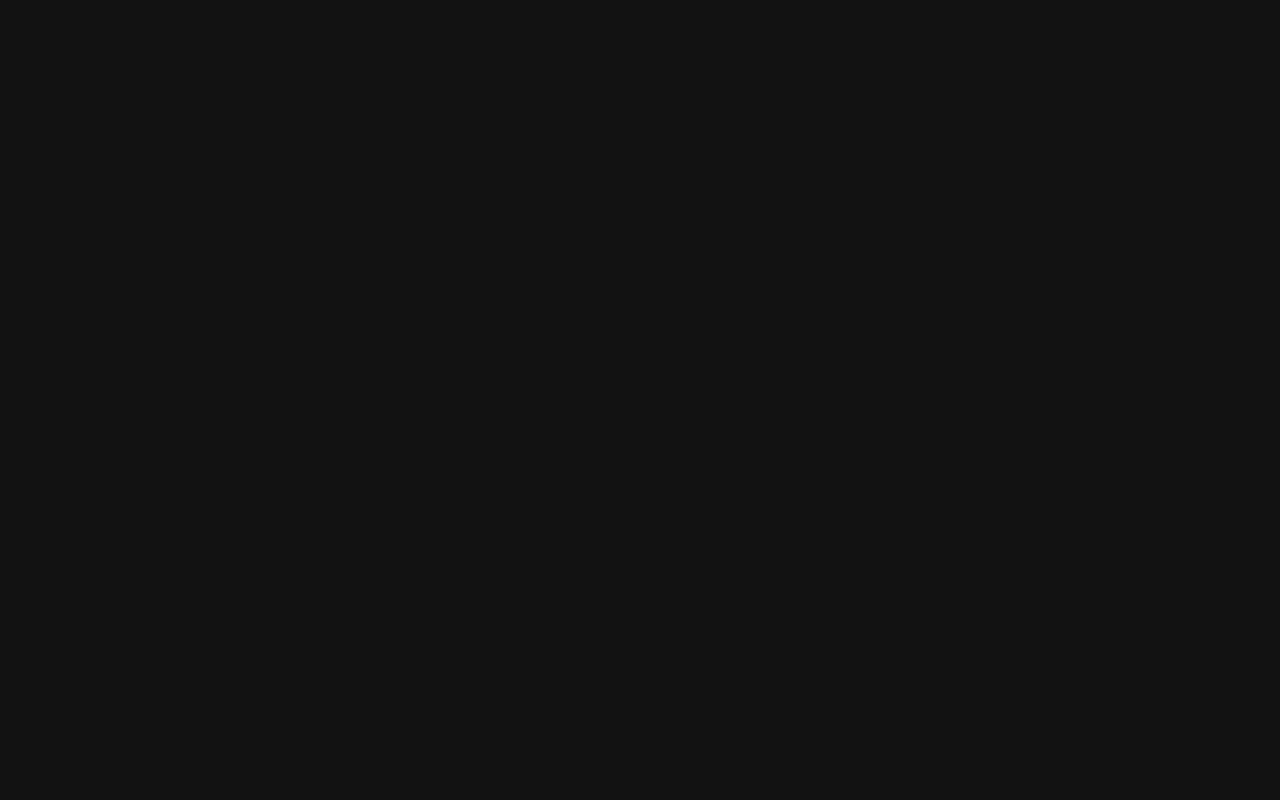
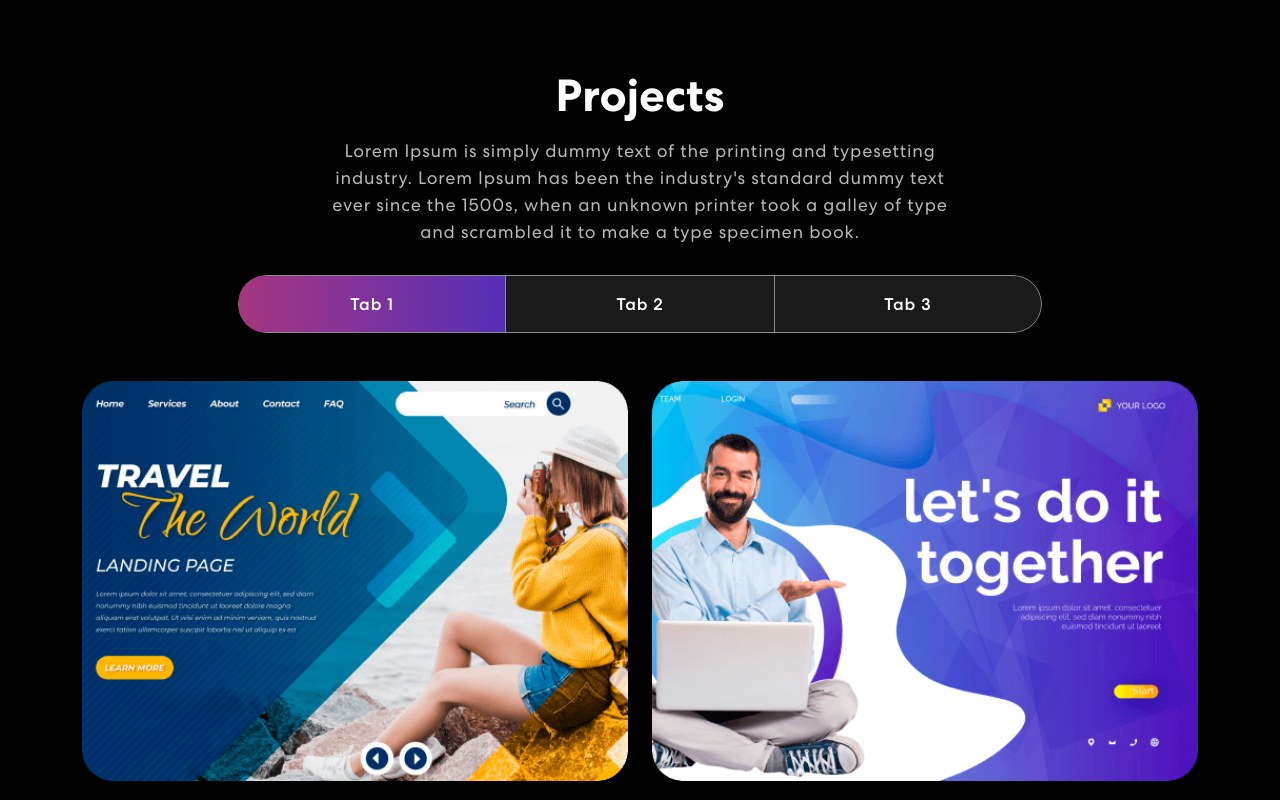
Before and after one commit to martinvichnal/martinvichnal.github.io, a React (Create React App) app: page / in a window 1280 px wide. Shown: the part 1440-2240 px from the top of the page. Before the commit the page ends 1429 px from the top, so only its background shows below. Built offline with nearby package versions, Linux system fonts and the light colour scheme.

Commit message:
Added Projects section

```diff
--- a/src/App.tsx
+++ b/src/App.tsx
@@ -7,14 +7,16 @@
 import { NavigationBar } from './components/NavigationBar';
 import { Banner } from './components/Banner';
 import { Skills } from './components/Skills';
+import { Projects } from './components/Projects';
 
 // Main App fucntion
 function App() {
   return (
     <div className="App">
-      <NavigationBar></NavigationBar>
+      <NavigationBar />
       <Banner />
-      <Skills></Skills>
+      <Skills />
+      <Projects />
     </div>
   );
 }
--- a/src/components/NavigationBar.tsx
+++ b/src/components/NavigationBar.tsx
@@ -59,9 +59,9 @@
                             Skills
                         </Nav.Link>
                         <Nav.Link
-                            href="#projects"
-                            className={activeLink === 'projects' ? 'active navbar-link' : 'navbar-link'}
-                            onClick={() => onUpdateActiveLink('projects')}>
+                            href="#project"
+                            className={activeLink === 'project' ? 'active navbar-link' : 'navbar-link'}
+                            onClick={() => onUpdateActiveLink('project')}>
                             Projects
                         </Nav.Link>
                         <Nav.Link
--- /dev/null
+++ b/src/components/ProjectCard.tsx
@@ -0,0 +1,21 @@
+import { Col } from "react-bootstrap"
+
+type ProjectCardProps = {
+    title: string,
+    description: string,
+    imgUrl: string,
+}
+
+export const ProjectCard = (props: ProjectCardProps) => {
+    return (
+        <Col sm={6} md={6}>
+            <div className="proj-imgbx">
+                <img src={props.imgUrl} />
+                <div className="proj-txtx">
+                    <h4>{props.title}</h4>
+                    <span>{props.description}</span>
+                </div>
+            </div>
+        </Col>
+    )
+}
--- /dev/null
+++ b/src/components/Projects.tsx
@@ -0,0 +1,82 @@
+import { Col, Container, Nav, Row, Tab } from "react-bootstrap"
+
+import project1Img from "../assets/img/project-img1.png"
+import project2Img from "../assets/img/project-img2.png"
+import project3Img from "../assets/img/project-img3.png"
+import colorSharp2 from "../assets/img/color-sharp2.png"
+
+import { ProjectCard } from "./ProjectCard"
+
+export const Projects = () => {
+
+    const projects = [
+        {
+            title: "Project 1",
+            description: "Project 1 description",
+            imgUrl: project1Img,
+        },
+        {
+            title: "Project 2",
+            description: "Project 2 description",
+            imgUrl: project2Img,
+        },
+        {
+            title: "Project 3",
+            description: "Project 3 description",
+            imgUrl: project3Img,
+        },
+    ]
+
+    return (
+        <section className="project" id="project">
+            <Container>
+                <Row>
+                    <Col size={12}>
+                        <h2>Projects</h2>
+                        <p>Lorem Ipsum is simply dummy text of the printing and typesetting industry. Lorem Ipsum has been the industry's standard dummy text ever since the 1500s, when an unknown printer took a galley of type and scrambled it to make a type specimen book.</p>
+
+                        <Tab.Container id="projects-tabs" defaultActiveKey="first">
+
+                            <Nav variant="pills" className="nav-pills mb-5 justify-content-center align-items-center" id="pills-tab">
+                                <Nav.Item>
+                                    <Nav.Link eventKey="first">Tab 1</Nav.Link>
+                                </Nav.Item>
+                                <Nav.Item>
+                                    <Nav.Link eventKey="second">Tab 2</Nav.Link>
+                                </Nav.Item>
+                                <Nav.Item>
+                                    <Nav.Link eventKey="third">Tab 3</Nav.Link>
+                                </Nav.Item>
+                            </Nav>
+
+                            <Tab.Content>
+                                <Tab.Pane eventKey="first">
+                                    <Row>
+                                        {
+                                            projects.map((project, index) => {
+                                                return (
+                                                    <ProjectCard
+                                                        key={index}
+                                                        title={project.title}
+                                                        description={project.description}
+                                                        imgUrl={project.imgUrl} />
+                                                )
+                                            })
+                                        }
+                                    </Row>
+                                </Tab.Pane>
+                                <Tab.Pane eventKey="second">
+                                    Lore Ipsum
+                                </Tab.Pane>
+                                <Tab.Pane eventKey="third">
+                                    Lore Ipsum
+                                </Tab.Pane>
+                            </Tab.Content>
+                        </Tab.Container>
+                    </Col>
+                </Row>
+            </Container>
+            <img className="background-image-right" src={colorSharp2}></img>
+        </section >
+    )
+}
```
